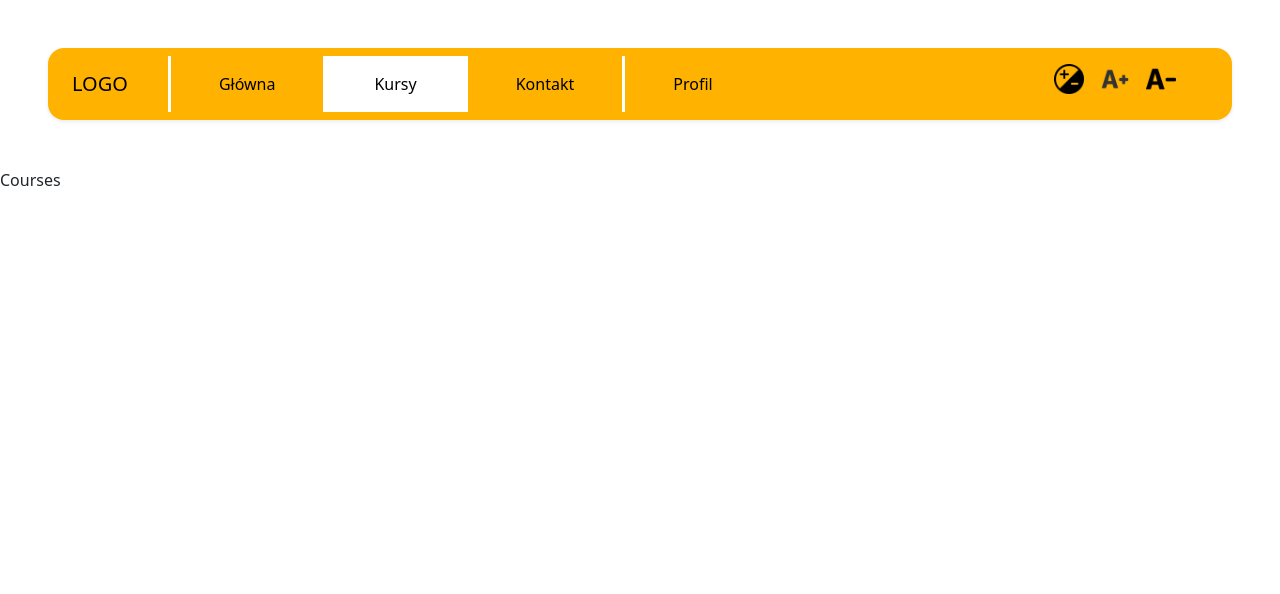
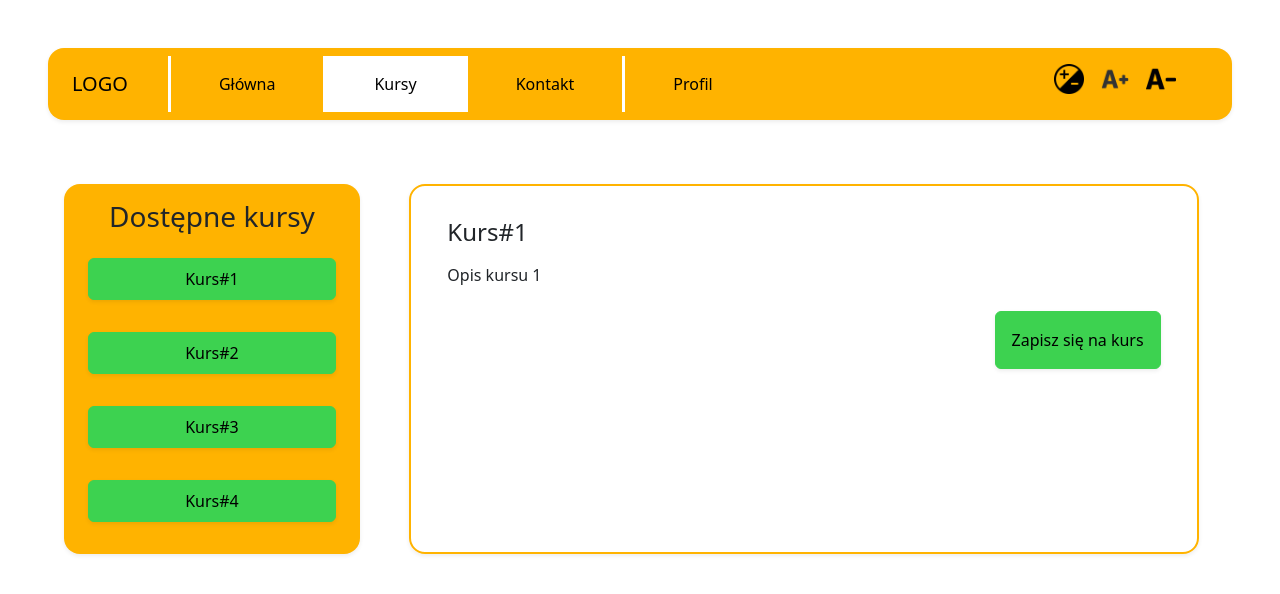
Before and after one commit to JZachwatowicz/EduApp, a React (Create React App) app in the folder frontend/: page /Kursy in a window 1280 px wide. Shown: the top 594 px of the page. Built offline with nearby package versions, Linux system fonts and the light colour scheme.

Commit message:
Strona kursów ale przycisk jest w złym miejscu i nie działa :*

```diff
--- a/frontend/src/App.scss
+++ b/frontend/src/App.scss
@@ -44,3 +44,8 @@ $trinary: #3DD250;
   --bs-bg-opacity: 1;
   background-color: #ffd166;
 }
+
+.bottom {
+  align-self: flex-end;
+
+}
--- a/frontend/src/pages/Courses.jsx
+++ b/frontend/src/pages/Courses.jsx
@@ -1,13 +1,29 @@
-import React from 'react';
-const Home = () => {
+import React, {useState} from 'react';
+const Courses = () => {
+    const [kursy, setKursy] = useState([{name:"Kurs#1", disc: "Opis kursu 1" }, {name:"Kurs#2", disc: "Opis kursu 2"}, {name: "Kurs#3",disc:"Opis kursu 3"}, {name:"Kurs#4",disc: "opis kursu 4"}]);
+    const [currentDesc , setDesc] = useState(0)
+    const handleSubmit = (event) => {
+
+    }
     return(
-        <>
-            <div>
-                Courses
-
+        <div class="container-fluid px-0">
+        <div class="row m-5">
+            <div class="m-3 bg-primary rounded-4 shadow-sm col-3 p-3 shadow-sm d-flex flex-column">
+                <h3 class="align-self-center">Dostępne kursy</h3>
+                {kursy.map( (kurs,index) => (
+                    <button key={index} className="m-2 my-3 p-2 btn btn-trinary shadow-sm" onClick={() => {setDesc(index)}}>{kurs.name}</button>
+                ))}
             </div>
-        </>
+            <div class="col-8 container shadow-sm border border-2 border-primary rounded-4 my-3">
+                <form class="m-3 my-4 d-flex flex-column h-100">
+                    <h4 className="m-2">{kursy[currentDesc].name}</h4>
+                    <p className="m-2">{kursy[currentDesc].disc}</p>
+                    <button key={currentDesc} className="m-2 my-3 p-3 btn btn-trinary shadow-sm bottom " onSubmit={handleSubmit}>Zapisz się na kurs</button>
+                </form>
+            </div>
+        </div>
+        </div>
     )
 };
 
-export default Home;
+export default Courses;
```
